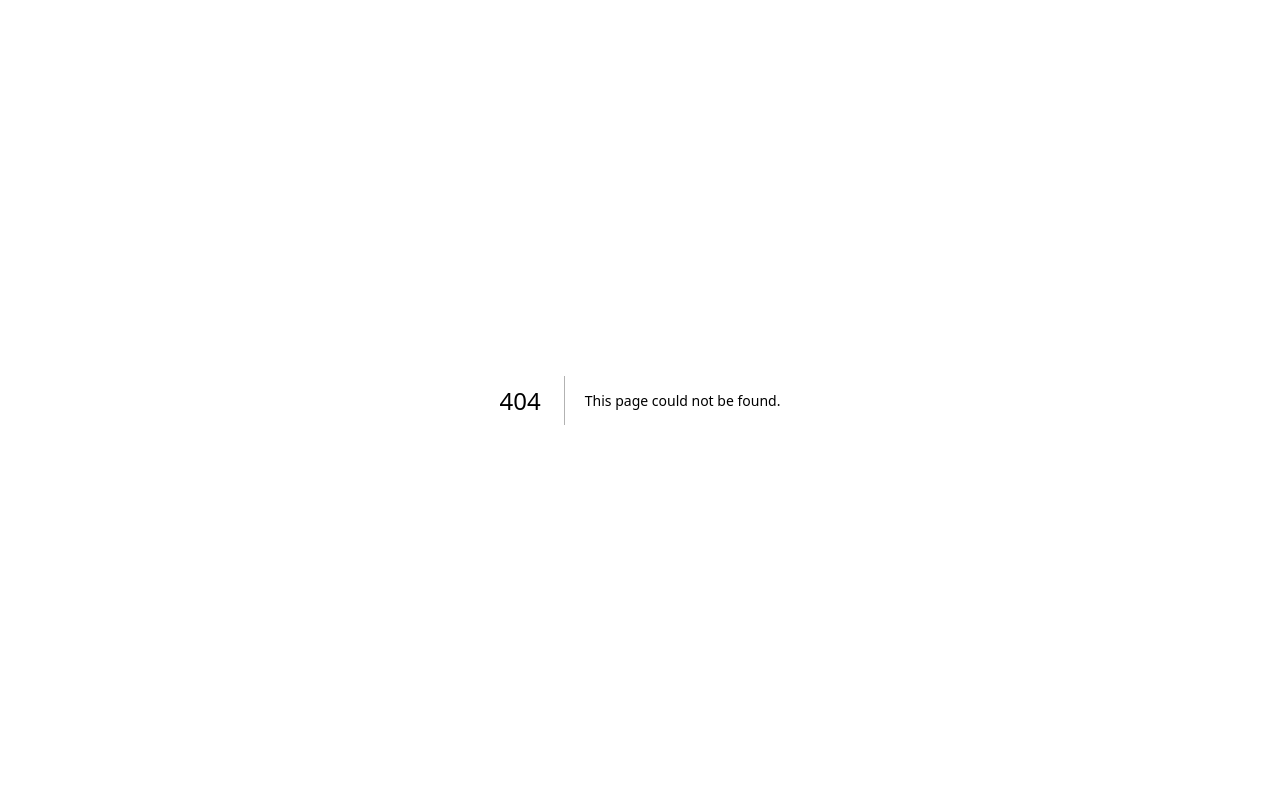
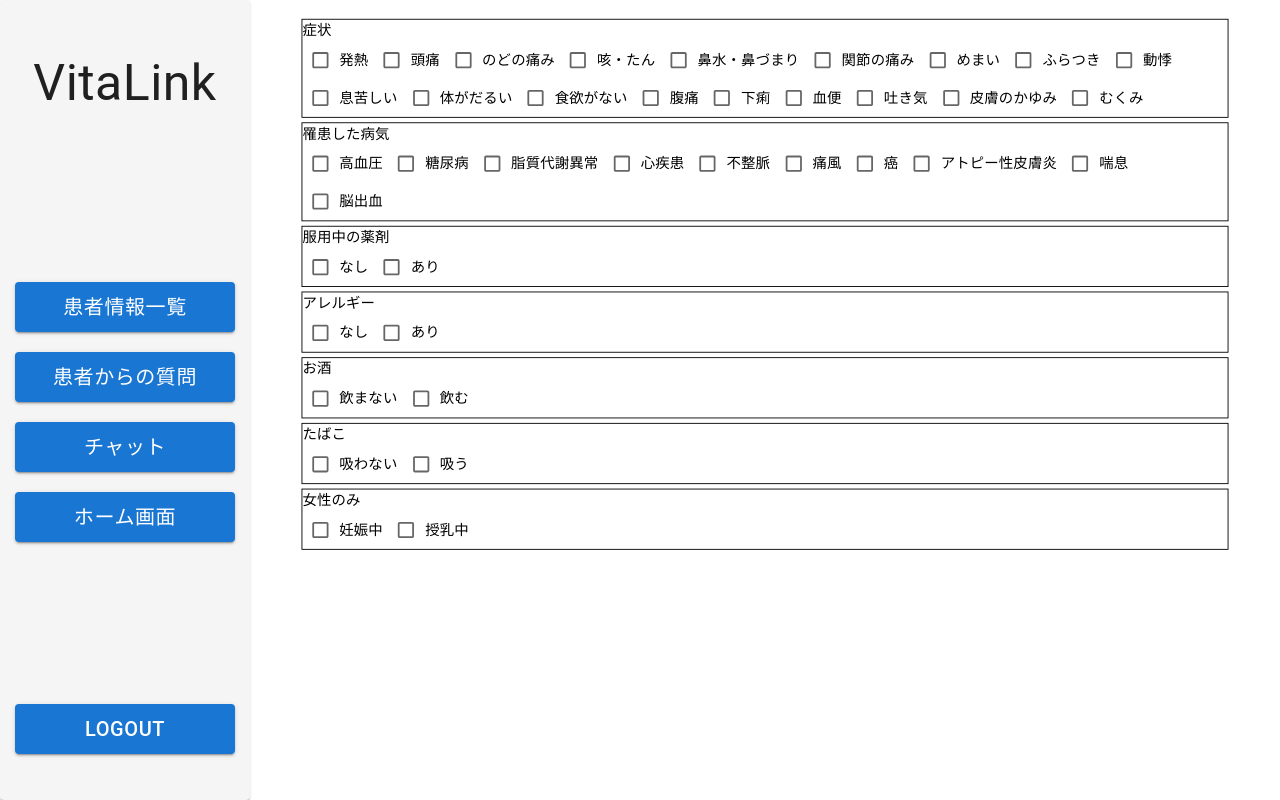
Before and after one commit to Kotaro0722/VitaLinkHistory, a Next.js app in the folder client/: page /record/interview/1 in a window 1280 px wide. Before the commit this address had no page. Built offline with nearby package versions, Linux system fonts and the light colour scheme.

Commit message:
問診票作成

```diff
--- /dev/null
+++ b/client/app/record/interview/[id]/page.jsx
@@ -0,0 +1,83 @@
+"use client";
+
+import CheckList from "@/components/record/interview/checklist";
+import { Box } from "@mui/material";
+import { useState } from "react";
+
+const Page = ({ params }) => {
+  const [symptoms, setSymptom] = useState([
+    { name: "fever", check: false, label: "発熱" },
+    { name: "headache", check: false, label: "頭痛" },
+    { name: "throatache", check: false, label: "のどの痛み" },
+    { name: "cough", check: false, label: "咳・たん" },
+    { name: "snot", check: false, label: "鼻水・鼻づまり" },
+    { name: "jointache", check: false, label: "関節の痛み" },
+    { name: "dizzy", check: false, label: "めまい" },
+    { name: "headedness", check: false, label: "ふらつき" },
+    { name: "palpitation", check: false, label: "動悸" },
+    { name: "breath", check: false, label: "息苦しい" },
+    { name: "tired", check: false, label: "体がだるい" },
+    { name: "appetite", check: false, label: "食欲がない" },
+    { name: "stomachache", check: false, label: "腹痛" },
+    { name: "diarrhea", check: false, label: "下痢" },
+    { name: "bloodstool", check: false, label: "血便" },
+    { name: "nausea", check: false, label: "吐き気" },
+    { name: "itch", check: false, label: "皮膚のかゆみ" },
+    { name: "swell", check: false, label: "むくみ" },
+  ]);
+  const [sicks, setSick] = useState([
+    { name: "bloodpress", check: false, label: "高血圧" },
+    { name: "diabetes", check: false, label: "糖尿病" },
+    { name: "fat", check: false, label: "脂質代謝異常" },
+    { name: "heart", check: false, label: "心疾患" },
+    { name: "arrhythmia", check: false, label: "不整脈" },
+    { name: "gout", check: false, label: "痛風" },
+    { name: "cancer", check: false, label: "癌" },
+    { name: "atopic", check: false, label: "アトピー性皮膚炎" },
+    { name: "breath", check: false, label: "喘息" },
+    { name: "brain", check: false, label: "脳出血" },
+  ]);
+  const [medicines, setMedicine] = useState([
+    { name: "no", check: false, label: "なし" },
+    { name: "yes", check: false, label: "あり" },
+  ]);
+  const [allergy, setAllergy] = useState([
+    { name: "no", check: false, label: "なし" },
+    { name: "yes", check: false, label: "あり" },
+  ]);
+  const [alcohol, setAlcohol] = useState([
+    { name: "no", check: false, label: "飲まない" },
+    { name: "yes", check: false, label: "飲む" },
+  ]);
+  const [tabacco, setTabacco] = useState([
+    { name: "no", check: false, label: "吸わない" },
+    { name: "yes", check: false, label: "吸う" },
+  ]);
+  const [female, setFemale] = useState([
+    { name: "pregnancy", check: false, label: "妊娠中" },
+    { name: "feed", check: false, label: "授乳中" },
+  ]);
+
+  return (
+    <Box
+      sx={{
+        height: "97vh",
+        display: "flex",
+        flexDirection: "column",
+        gap: "5px",
+        mt: "-20px",
+        transform: "scale(0.9)",
+      }}
+    >
+      <CheckList title="症状" data={symptoms} setData={setSymptom} />
+      <CheckList title="罹患した病気" data={sicks} setData={setSick} />
+      <CheckList title="服用中の薬剤" data={medicines} setData={setMedicine} />
+      <CheckList title="アレルギー" data={allergy} setData={setAllergy} />
+      <CheckList title="お酒" data={alcohol} setData={setAlcohol} />
+      <CheckList title="たばこ" data={tabacco} setData={setTabacco} />
+      <CheckList title="女性のみ" data={female} setData={setFemale} />
+    </Box>
+  );
+};
+
+export default Page;
--- /dev/null
+++ b/client/components/record/interview/checklist.jsx
@@ -0,0 +1,46 @@
+import {
+  FormControl,
+  FormControlLabel,
+  FormGroup,
+  Checkbox,
+  Typography,
+} from "@mui/material";
+
+const CheckList = ({ title, data, setData }) => {
+  return (
+    <FormControl sx={{ border: "1px solid black" }}>
+      <Typography>{title}</Typography>
+      <FormGroup sx={{ display: "block", pl: "10px" }}>
+        {data.map((datum, index) => {
+          const handleChange = () => {
+            const newData = data.map((datuma, indexa) =>
+              index == indexa
+                ? {
+                    name: datuma.name,
+                    check: !datuma.check,
+                    label: datuma.label,
+                  }
+                : datuma
+            );
+            setData(newData);
+          };
+          return (
+            <FormControlLabel
+              control={
+                <Checkbox
+                  checked={datum.check}
+                  onChange={handleChange}
+                  name={datum.name}
+                />
+              }
+              label={datum.label}
+              key={index}
+            />
+          );
+        })}
+      </FormGroup>
+    </FormControl>
+  );
+};
+
+export default CheckList;
```
